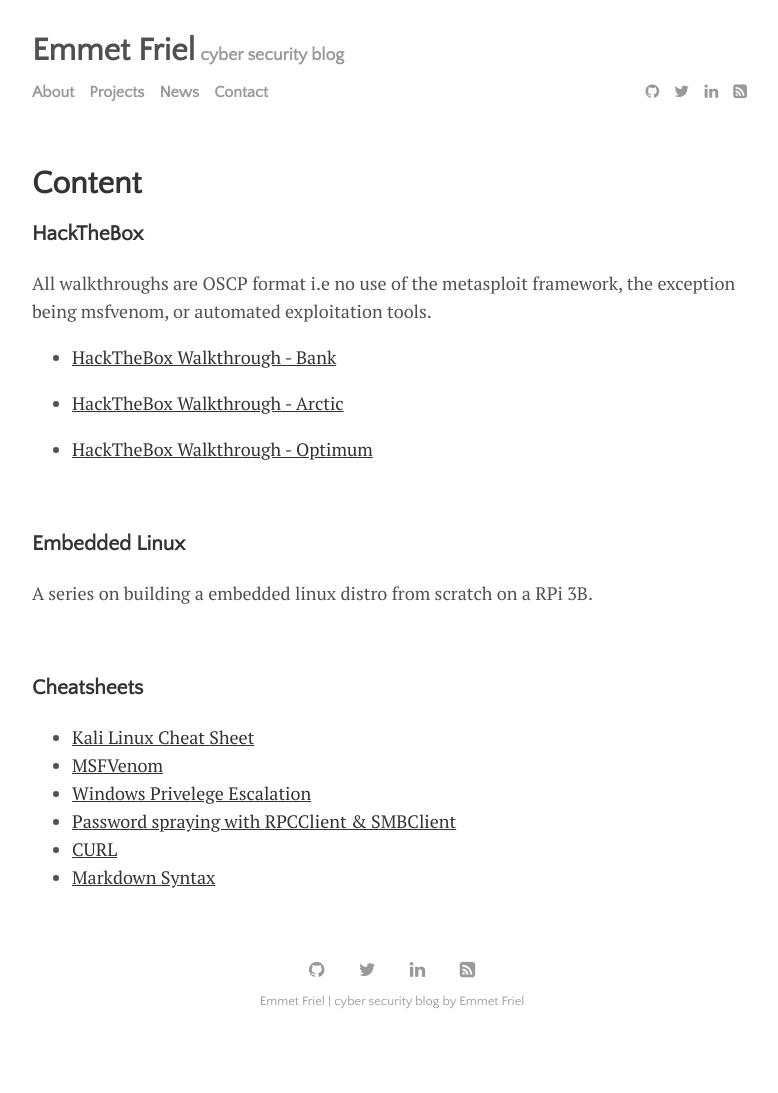
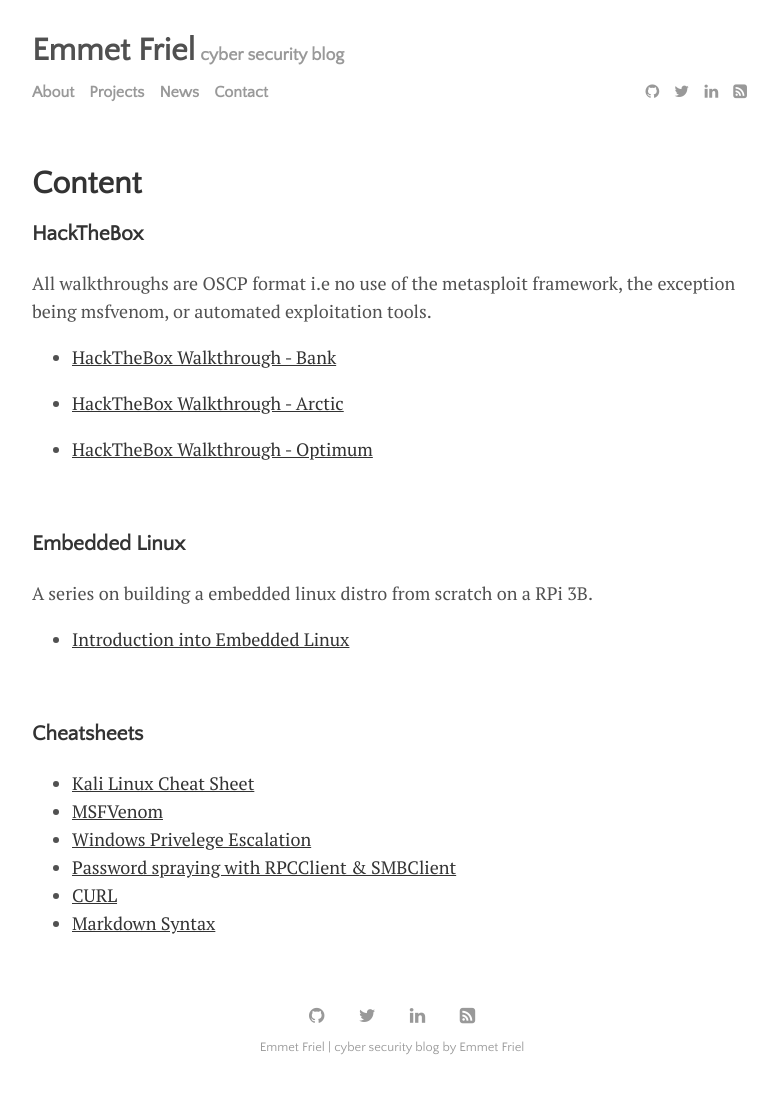
Before and after one commit to efriel94/ef_blog, a Jekyll site: the page built from menu/projects.md, in a window 1280 px wide. Shown: the whole page, without its empty margins (248-1026 px from the left). Built offline with Jekyll 4.4.1, drawn with Linux system fonts in a browser that asks for light colours; before the commit the page ends 1047 px from its top, so only the background shows below that; part of the change alters nothing that is shown.

Commit message:
Fixed broken for loop for embedded posts in project page

```diff
--- a/_posts/EmbeddedLinux/2020-04-23-intro.md
+++ b/_posts/EmbeddedLinux/2020-04-23-intro.md
@@ -2,7 +2,7 @@
 layout: post
 title: "Introduction into Embedded Linux"
 author: "Emmet Friel"
-categories: rpi-embedded
+categories: rpiembedded
 image: rpi-linux/Embedded-Linux.png
 ---
 
```
